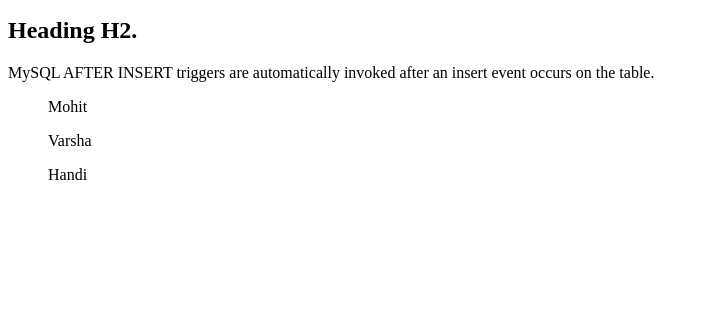
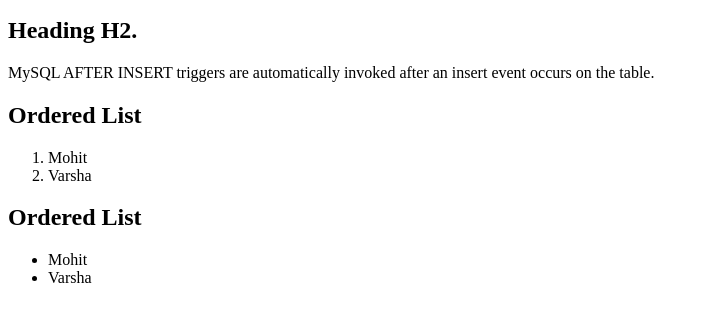
Before and after one commit to 02Ian/FSD_Upgrad, a plain HTML site: page index.html in a window 1280 px wide. Shown: the part 101-422 px from the top of the page, without its empty margins (0-709 px from the left). Drawn offline with Linux system fonts and the light colour scheme.

Commit message:
Token of Love Commit.

```diff
--- a/index.html
+++ b/index.html
@@ -16,9 +16,18 @@
         <h4>Heading H2.</h4> -->
 
         <!-- <Ordered List> -->
+        <h2>Ordered List</h2>
+        <ol>
+            <li>Mohit</li>
+            <li>Varsha</li>
+        </ol>
 
-            <ol>Mohit</ol>
-            <ol>Varsha</ol>
-            <ol>Handi</ol>
+        <!-- <Un-Ordered List> -->
+        <h2>Ordered List</h2>
+        <ul>
+            <li>Mohit</li>
+            <li>Varsha</li>
+        </ul>
+
     </body>
 </html>
```
